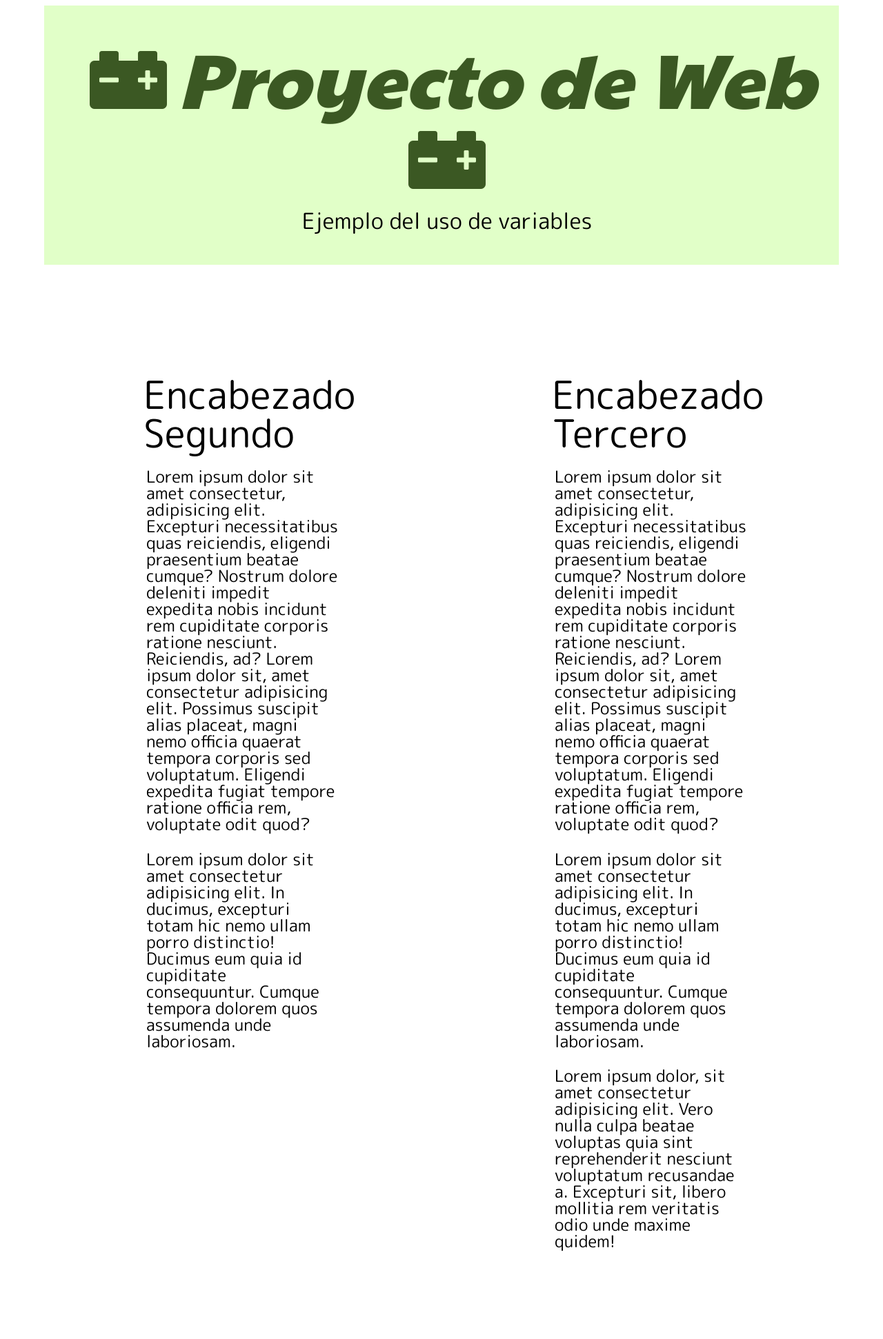
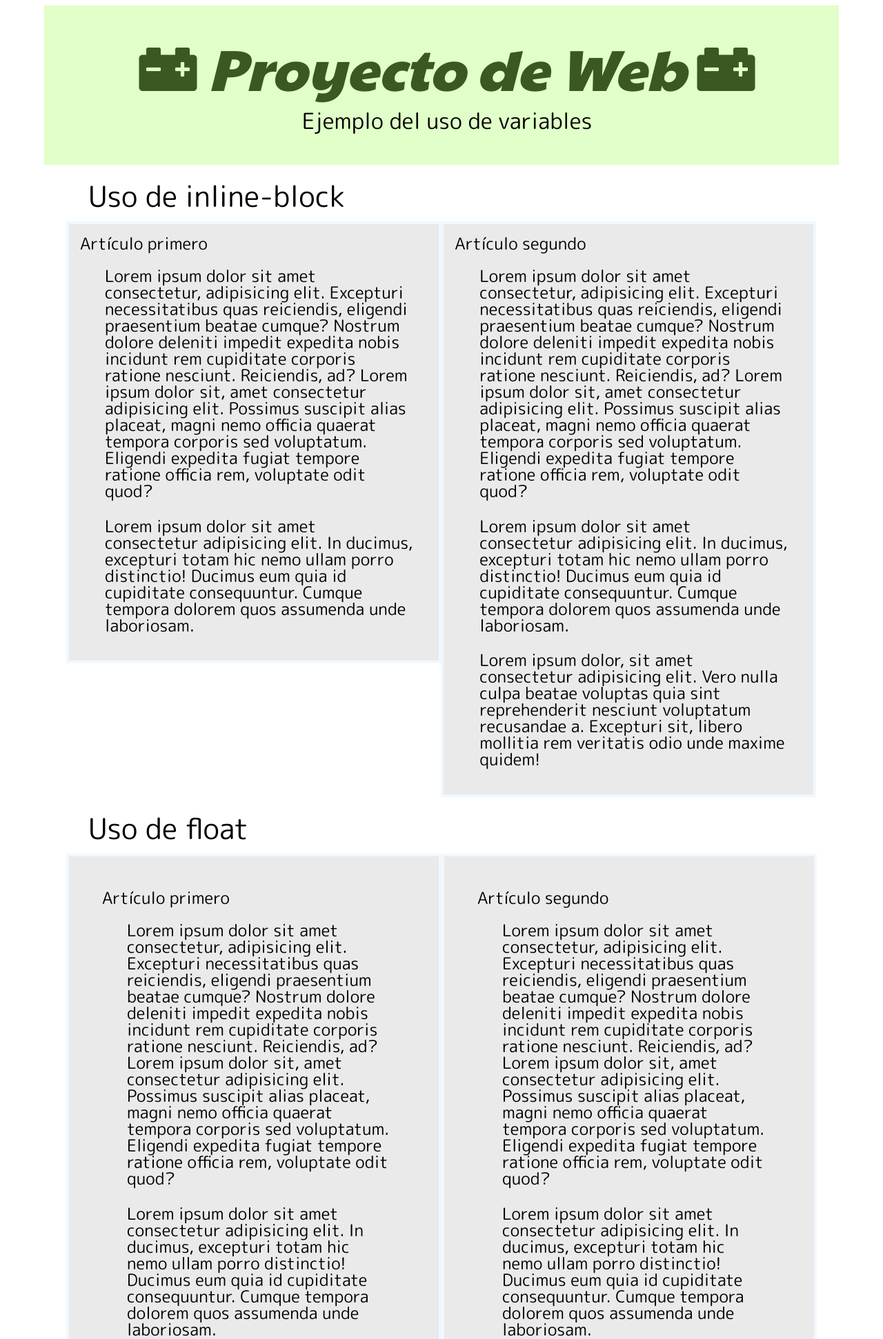
Before and after one commit to marcelo-024/desarrollo_web_2019, a PHP site: page / in a window 1280 px wide. Shown: the top 1942 px of the page at 69% size. Run offline with PHP 8.4, Linux system fonts and the light colour scheme; some libraries are stand-ins or nearby versions.

Commit message:
JS y Proyecto CSS

```diff
--- a/11_proyecto/css/styles.css
+++ b/11_proyecto/css/styles.css
@@ -13,10 +13,13 @@
 
 --color_block:  aliceblue;
 
+--color_box:  rgba(202, 202, 202, 0.397);
+
+
 --font_h1:'Paytone One', sans-serif;
 --font_body: 'M PLUS Rounded 1c', sans-serif;
 /* --size_h1: 3rem; */
---size_h1:calc(var(--size_small)*8);
+--size_h1:calc(var(--size_small)*6);
 /* --size_h2: 2rem; */
 --size_h2:calc(var(--size_h1)/2);
 --size_main: calc(24rem/16);
@@ -34,6 +37,8 @@
 
 
 *{
+    box-sizing: border-box;
+
 	margin: 0;
 	padding: 0;
 	border: 0;
@@ -49,6 +54,8 @@
 /* .main_header */
 
 body>.header {
+
+    box-sizing: border-box;
     padding-top: 2rem;
     padding-left: 1rem;
     padding-bottom: 3rem;
@@ -57,6 +64,7 @@ body>.header {
   margin: 0.5rem 4rem;
   margin-right: 4rem;
     text-align: center;
+    background-size: 100%;
 /* box-sizing: border-box; */
 }
 
@@ -144,7 +152,7 @@ main h2 {
     margin-top: calc(var(--margin_vert)*3);
     margin-bottom: -1rem;
     margin-left: 2rem;
-    padding-bottom: 1rem;
+    padding-bottom: 2rem;
     font-size: var(--size_h2);}
 
 
@@ -155,20 +163,110 @@ main h2 {
         padding: 0.2rem 0rem 0.2rem 1rem;
     }
 
+/************************************
+
+    Estilos de las secciones
+*********************************************/
+section {
+
+    margin-right: var(--margin_hor);
+    margin-top: var(--margin_p);
+    margin-bottom: var(--margin_vert);
+    margin-left: var(--margin_hor)
+}
+section article {
+    width: 50%;
+    padding: 1rem;
+  background-color: var(--color_box);
+  margin:0;
+  border: 4px solid var(--color_block)
+}
+
+
 /*************************************
-    ESTILOS DE LAS SECCIONES DEL MAIN
+    ESTILOS DE LA SECCION .inline_block
 **************************************/
-main section {
+.inline_block {
 
-display: inline-block;
-box-sizing: border-box;
-width: 50%;
-/* background-color: coral; */
-vertical-align: top;
-padding:8rem;
+    margin-right: 3rem;
 
 
 }
+
+/* section.inline_block article{
+
+    margin-left:- var(--margin_hor)
+} */
+section.inline_block article {
+
+
+display: inline-block;
+
+
+vertical-align: top;
+
+
+
+}
+/* padding:8rem; */
+/* padding-left: 3rem; */
+
+/* background-color: coral; */
+
+section.inline_block article:nth-of-type(2){
+
+
+    margin-left:-0.45rem;
+}
+
+/********************************************
+Estilos de la sección float
+
+**********************************************/
+section._float {
+
+
+
+}
+section._float article {
+padding: 3rem;
+    float: left;
+}
+section._float::after{
+
+    content:"";
+    display:block;
+    clear: both;
+
+}
+/********************************************
+Estilos de la sección ._table
+
+**********************************************/
+._table{
+  display: table  ;
+
+}
+
+
+._table article {
+
+    display: table-cell;
+}
+
+/********************************************
+Estilos de la sección ._flex
+
+**********************************************/
+
+
+._flex {
+
+display: flex;
+align-items: stretch;
+}
+
+/*  */
 
 
 
--- a/11_proyecto/index.html
+++ b/11_proyecto/index.html
@@ -1,5 +1,5 @@
 <!DOCTYPE html>
-<html lang="es">
+<html lang="zxx">
 
 <head>
     <meta charset="UTF-8">
@@ -14,27 +14,222 @@
     <title>Curso CSS</title>
 </head>
 
-<body >
+<body>
     <header class="header">
         <h1 class="header_h1"><i class="fas fa-car-battery"></i>Proyecto de Web<i class="fas fa-car-battery"></i></h1>
         <p>Ejemplo del uso de variables</p>
     </header>
 
-    <main >
+    <main>
+        <section class="inline_block">
+            <header>
+                <h2>Uso de inline-block</h2>
+            </header>
+
+            <article>
+                <header>
+                    <h3>Artículo primero</h3>
+                </header>
+
+                <p>Lorem ipsum dolor sit amet consectetur, adipisicing elit. Excepturi necessitatibus quas
+                    reiciendis,
+                    eligendi praesentium beatae cumque? Nostrum dolore deleniti impedit expedita nobis incidunt rem
+                    cupiditate corporis ratione nesciunt. Reiciendis, ad? Lorem ipsum dolor sit, amet consectetur
+                    adipisicing elit. Possimus suscipit alias placeat, magni nemo officia quaerat tempora corporis
+                    sed
+                    voluptatum. Eligendi expedita fugiat tempore ratione officia rem, voluptate odit quod?</p>
+                <p>Lorem ipsum dolor sit amet consectetur adipisicing elit. In ducimus, excepturi totam hic nemo
+                    ullam
+                    porro distinctio! Ducimus eum quia id cupiditate consequuntur. Cumque tempora dolorem quos
+                    assumenda
+                    unde laboriosam.</p>
+            </article>
+            <article>
+                <header>
+                    <h3>Artículo segundo</h3>
+                </header>
+
+                <p>Lorem ipsum dolor sit amet consectetur, adipisicing elit. Excepturi necessitatibus quas
+                    reiciendis,
+                    eligendi praesentium beatae cumque? Nostrum dolore deleniti impedit expedita nobis incidunt rem
+                    cupiditate corporis ratione nesciunt. Reiciendis, ad? Lorem ipsum dolor sit, amet consectetur
+                    adipisicing elit. Possimus suscipit alias placeat, magni nemo officia quaerat tempora corporis
+                    sed
+                    voluptatum. Eligendi expedita fugiat tempore ratione officia rem, voluptate odit quod?</p>
+                <p>Lorem ipsum dolor sit amet consectetur adipisicing elit. In ducimus, excepturi totam hic nemo
+                    ullam
+                    porro distinctio! Ducimus eum quia id cupiditate consequuntur. Cumque tempora dolorem quos
+                    assumenda
+                    unde laboriosam.</p>
+                <p>Lorem ipsum dolor, sit amet consectetur adipisicing elit. Vero nulla culpa beatae voluptas quia
+                    sint
+                    reprehenderit nesciunt voluptatum recusandae a. Excepturi sit, libero mollitia rem veritatis
+                    odio
+                    unde maxime quidem!</p>
+            </article>
+
+        </section>
+        <section class="_float">
+            <header>
+                <h2>Uso de float</h2>
+            </header>
+
+            <article>
+                <header>
+                    <h3>Artículo primero</h3>
+                </header>
+
+                <p>Lorem ipsum dolor sit amet consectetur, adipisicing elit. Excepturi necessitatibus quas
+                    reiciendis,
+                    eligendi praesentium beatae cumque? Nostrum dolore deleniti impedit expedita nobis incidunt rem
+                    cupiditate corporis ratione nesciunt. Reiciendis, ad? Lorem ipsum dolor sit, amet consectetur
+                    adipisicing elit. Possimus suscipit alias placeat, magni nemo officia quaerat tempora corporis
+                    sed
+                    voluptatum. Eligendi expedita fugiat tempore ratione officia rem, voluptate odit quod?</p>
+                <p>Lorem ipsum dolor sit amet consectetur adipisicing elit. In ducimus, excepturi totam hic nemo
+                    ullam
+                    porro distinctio! Ducimus eum quia id cupiditate consequuntur. Cumque tempora dolorem quos
+                    assumenda
+                    unde laboriosam.</p>
+            </article>
+            <article>
+                <header>
+                    <h3>Artículo segundo</h3>
+                </header>
+
+                <p>Lorem ipsum dolor sit amet consectetur, adipisicing elit. Excepturi necessitatibus quas
+                    reiciendis,
+                    eligendi praesentium beatae cumque? Nostrum dolore deleniti impedit expedita nobis incidunt rem
+                    cupiditate corporis ratione nesciunt. Reiciendis, ad? Lorem ipsum dolor sit, amet consectetur
+                    adipisicing elit. Possimus suscipit alias placeat, magni nemo officia quaerat tempora corporis
+                    sed
+                    voluptatum. Eligendi expedita fugiat tempore ratione officia rem, voluptate odit quod?</p>
+                <p>Lorem ipsum dolor sit amet consectetur adipisicing elit. In ducimus, excepturi totam hic nemo
+                    ullam
+                    porro distinctio! Ducimus eum quia id cupiditate consequuntur. Cumque tempora dolorem quos
+                    assumenda
+                    unde laboriosam.</p>
+                <p>Lorem ipsum dolor, sit amet consectetur adipisicing elit. Vero nulla culpa beatae voluptas quia
+                    sint
+                    reprehenderit nesciunt voluptatum recusandae a. Excepturi sit, libero mollitia rem veritatis
+                    odio
+                    unde maxime quidem!</p>
+            </article>
+
+        </section>
         <section>
-        <header><h2>Encabezado Segundo</h2></header>
+            <header>
+                <h2>Uso de Tablas CSS</h2>
+            </header>
+            <div class="_table">
+                <article>
+                    <header>
+                        <h2>Artículo primero</h2>
+                    </header>
 
-        <p>Lorem ipsum dolor sit amet consectetur, adipisicing elit. Excepturi necessitatibus quas reiciendis, eligendi praesentium beatae cumque? Nostrum dolore deleniti impedit expedita nobis incidunt rem cupiditate corporis ratione nesciunt. Reiciendis, ad? Lorem ipsum dolor sit, amet consectetur adipisicing elit. Possimus suscipit alias placeat, magni nemo officia quaerat tempora corporis sed voluptatum. Eligendi expedita fugiat tempore ratione officia rem, voluptate odit quod?</p>
-        <p>Lorem ipsum dolor sit amet consectetur adipisicing elit. In ducimus, excepturi totam hic nemo ullam porro distinctio! Ducimus eum quia id cupiditate consequuntur. Cumque tempora dolorem quos assumenda unde laboriosam.</p>
-    </section><section>
-            <header><h2>Encabezado Tercero</h2></header>
+                    <p>Lorem ipsum dolor sit amet consectetur, adipisicing elit. Excepturi necessitatibus quas
+                        reiciendis,
+                        eligendi praesentium beatae cumque? Nostrum dolore deleniti impedit expedita nobis incidunt rem
+                        cupiditate corporis ratione nesciunt. Reiciendis, ad? Lorem ipsum dolor sit, amet consectetur
+                        adipisicing elit. Possimus suscipit alias placeat, magni nemo officia quaerat tempora corporis
+                        sed
+                        voluptatum. Eligendi expedita fugiat tempore ratione officia rem, voluptate odit quod?</p>
+                    <p>Lorem ipsum dolor sit amet consectetur adipisicing elit. In ducimus, excepturi totam hic nemo
+                        ullam
+                        porro distinctio! Ducimus eum quia id cupiditate consequuntur. Cumque tempora dolorem quos
+                        assumenda
+                        unde laboriosam.</p>
+                </article>
+                <article>
+                    <header>
+                        <h2>Artículo segundo</h2>
+                    </header>
 
-            <p>Lorem ipsum dolor sit amet consectetur, adipisicing elit. Excepturi necessitatibus quas reiciendis, eligendi praesentium beatae cumque? Nostrum dolore deleniti impedit expedita nobis incidunt rem cupiditate corporis ratione nesciunt. Reiciendis, ad? Lorem ipsum dolor sit, amet consectetur adipisicing elit. Possimus suscipit alias placeat, magni nemo officia quaerat tempora corporis sed voluptatum. Eligendi expedita fugiat tempore ratione officia rem, voluptate odit quod?</p>
-            <p>Lorem ipsum dolor sit amet consectetur adipisicing elit. In ducimus, excepturi totam hic nemo ullam porro distinctio! Ducimus eum quia id cupiditate consequuntur. Cumque tempora dolorem quos assumenda unde laboriosam.</p>
-            <p>Lorem ipsum dolor, sit amet consectetur adipisicing elit. Vero nulla culpa beatae voluptas quia sint reprehenderit nesciunt voluptatum recusandae a. Excepturi sit, libero mollitia rem veritatis odio unde maxime quidem!</p>
+                    <p>Lorem ipsum dolor sit amet consectetur, adipisicing elit. Excepturi necessitatibus quas
+                        reiciendis,
+                        eligendi praesentium beatae cumque? Nostrum dolore deleniti impedit expedita nobis incidunt rem
+                        cupiditate corporis ratione nesciunt. Reiciendis, ad? Lorem ipsum dolor sit, amet consectetur
+                        adipisicing elit. Possimus suscipit alias placeat, magni nemo officia quaerat tempora corporis
+                        sed
+                        voluptatum. Eligendi expedita fugiat tempore ratione officia rem, voluptate odit quod?</p>
+                    <p>Lorem ipsum dolor sit amet consectetur adipisicing elit. In ducimus, excepturi totam hic nemo
+                        ullam
+                        porro distinctio! Ducimus eum quia id cupiditate consequuntur. Cumque tempora dolorem quos
+                        assumenda
+                        unde laboriosam.</p>
+                    <p>Lorem ipsum dolor, sit amet consectetur adipisicing elit. Vero nulla culpa beatae voluptas quia
+                        sint
+                        reprehenderit nesciunt voluptatum recusandae a. Excepturi sit, libero mollitia rem veritatis
+                        odio
+                        unde maxime quidem!</p>
+                </article>
+            </div>
+        </section>
+        <section >
+            <header>
+                <h2>Uso de flex</h2>
+            </header>
+            <div class="_flex">
+                <article>
+                    <header>
+                        <h3>Artículo primero</h3>
+                    </header>
+
+                    <p>Lorem ipsum dolor sit amet consectetur, adipisicing elit. Excepturi necessitatibus quas
+                        reiciendis,
+                        eligendi praesentium beatae cumque? Nostrum dolore deleniti impedit expedita nobis incidunt rem
+                        cupiditate corporis ratione nesciunt. Reiciendis, ad? Lorem ipsum dolor sit, amet consectetur
+                        adipisicing elit. Possimus suscipit alias placeat, magni nemo officia quaerat tempora corporis
+                        sed
+                        voluptatum. Eligendi expedita fugiat tempore ratione officia rem, voluptate odit quod?</p>
+                    <p>Lorem ipsum dolor sit amet consectetur adipisicing elit. In ducimus, excepturi totam hic nemo
+                        ullam
+                        porro distinctio! Ducimus eum quia id cupiditate consequuntur. Cumque tempora dolorem quos
+                        assumenda
+                        unde laboriosam.</p>
+                </article>
+                <article>
+                    <header>
+                        <h3>Artículo segundo</h3>
+                    </header>
+
+                    <p>Lorem ipsum dolor sit amet consectetur, adipisicing elit. Excepturi necessitatibus quas
+                        reiciendis,
+                        eligendi praesentium beatae cumque? Nostrum dolore deleniti impedit expedita nobis incidunt rem
+                        cupiditate corporis ratione nesciunt. Reiciendis, ad? Lorem ipsum dolor sit, amet consectetur
+                        adipisicing elit. Possimus suscipit alias placeat, magni nemo officia quaerat tempora corporis
+                        sed
+                        voluptatum. Eligendi expedita fugiat tempore ratione officia rem, voluptate odit quod?</p>
+
+                </article>
+                <article>
+                    <header>
+                        <h3>Artículo tercero</h3>
+                    </header>
+
+                    <p>Lorem ipsum dolor sit amet consectetur, adipisicing elit. Excepturi necessitatibus quas
+                        reiciendis,
+                        eligendi praesentium beatae cumque? Nostrum dolore deleniti impedit expedita nobis incidunt rem
+                        cupiditate corporis ratione nesciunt. Reiciendis, ad? Lorem ipsum dolor sit, amet consectetur
+                        adipisicing elit. Possimus suscipit alias placeat, magni nemo officia quaerat tempora corporis
+                        sed
+                        voluptatum. Eligendi expedita fugiat tempore ratione officia rem, voluptate odit quod?</p>
+                    <p>Lorem ipsum dolor sit amet consectetur adipisicing elit. In ducimus, excepturi totam hic nemo
+                        ullam
+                        porro distinctio! Ducimus eum quia id cupiditate consequuntur. Cumque tempora dolorem quos
+                        assumenda
+                        unde laboriosam.</p>
+                    <p>Lorem ipsum dolor, sit amet consectetur adipisicing elit. Vero nulla culpa beatae voluptas quia
+                        sint
+                        reprehenderit nesciunt voluptatum recusandae a. Excepturi sit, libero mollitia rem veritatis
+                        odio
+                        unde maxime quidem!</p>
+                </article>
+            </div>
         </section>
 
-</main>
+
+    </main>
 
 
     <footer class="footer">
```
Also changed, not shown: 10_intro_js/funciones.js (added, +185 -0 lines), 10_intro_js/prueba.js (added, +7 -0 lines), 10_intro_js/readme.md.
